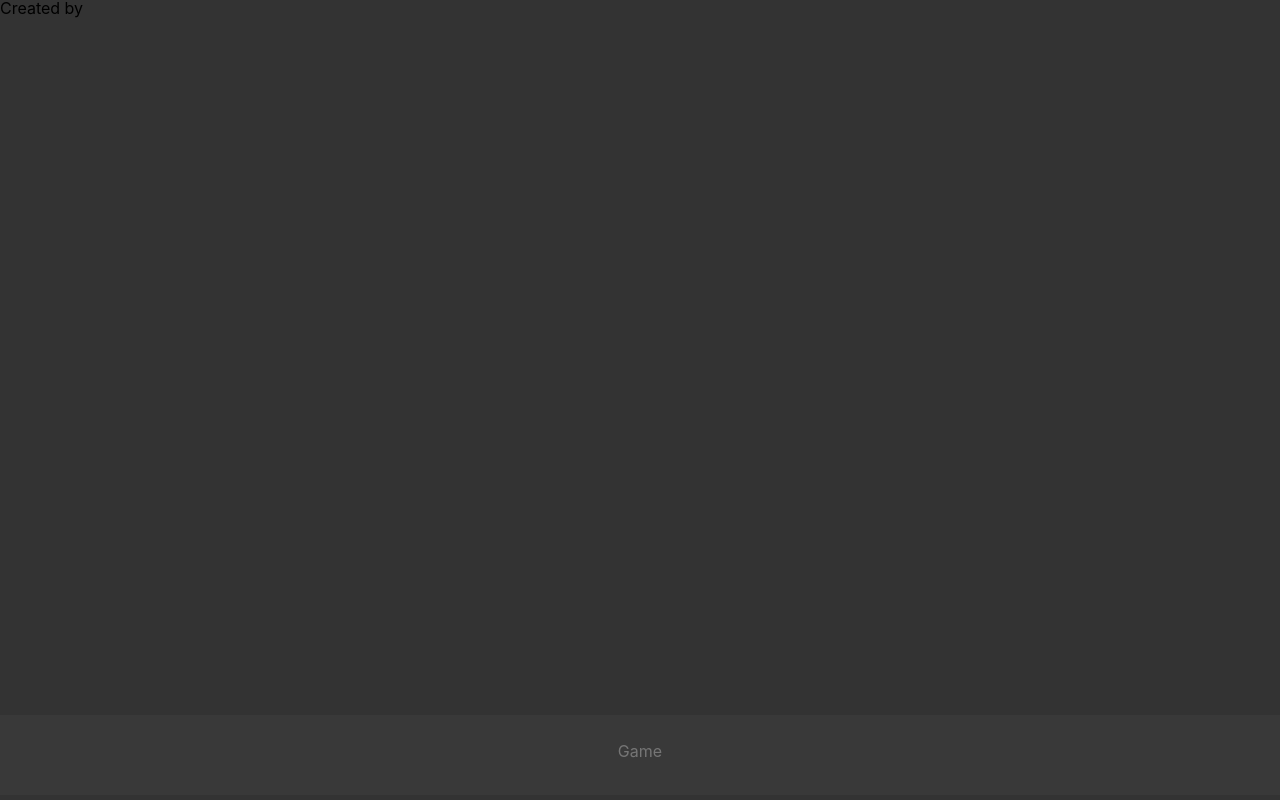
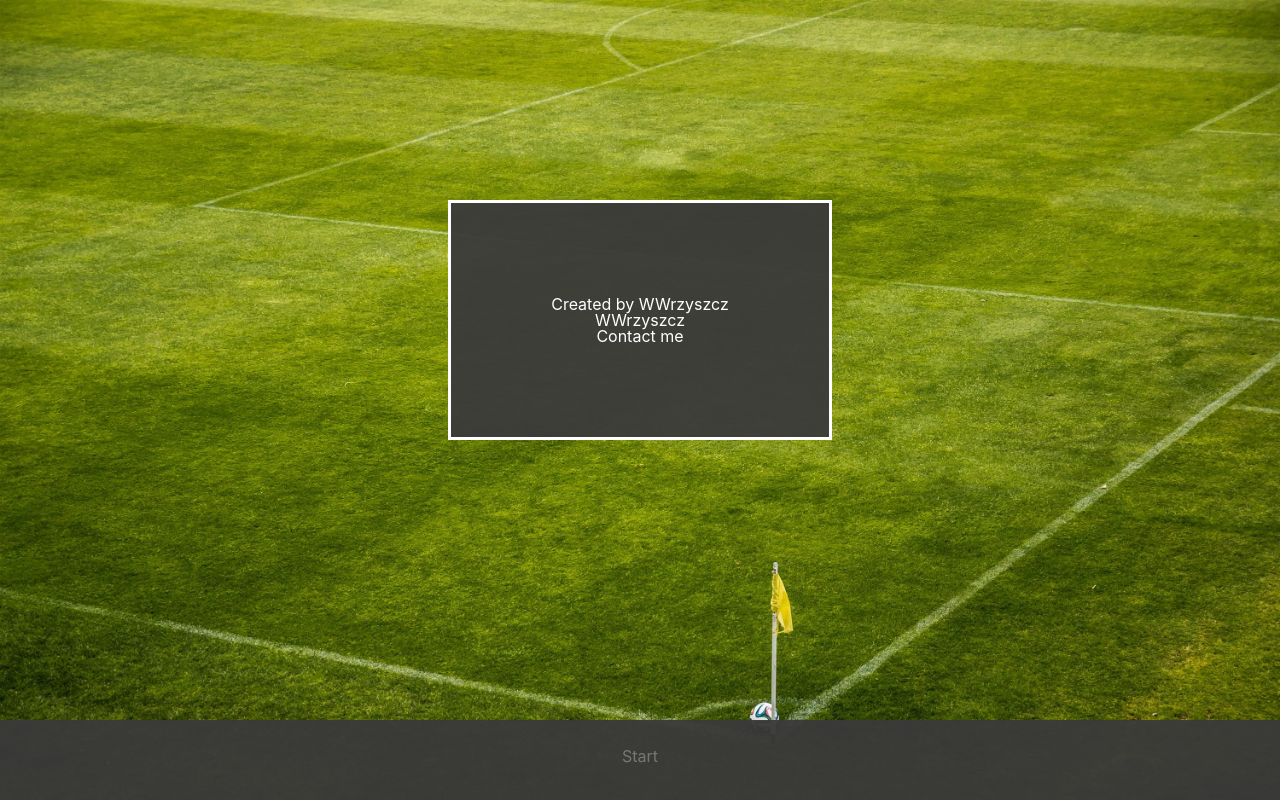
Before and after one commit to wwrzyszcz/FootballQuiz, a React app: page /Contact in a window 1280 px wide. Built offline with nearby package versions, Linux system fonts and the light colour scheme.

Commit message:
not working yet module of Game component

```diff
--- a/package.json
+++ b/package.json
@@ -10,6 +10,8 @@
   "author": "Kuba Przetakiewicz",
   "license": "The Unlicense",
   "dependencies": {
+    "axios": "^0.17.1",
+    "file-loader": "^1.1.5",
     "googleapis": "^23.0.0",
     "normalize.css": "^7.0.0",
     "react": "^16.0.0",
--- a/src/components/App/App.js
+++ b/src/components/App/App.js
@@ -3,6 +3,7 @@ import {
     Route,
     Switch,
 } from 'react-router-dom';
+// import axios from 'axios';
 import './App.scss';
 import Button from '../Button/Button';
 import {Footer} from '../Footer/Footer';
@@ -10,15 +11,17 @@ import {Contact} from '../Contact/Contact';
 import {HighScores} from '../HighScores/HighScores';
 import {Game} from '../Game/Game';
 
+export default class App extends React.Component{
 
-export default class App extends React.Component{
-    constructor(props){
+    constructor(props) {
         super(props);
-        this.state={
-            value:"",
+        this.state = {
+            teams: [],
         }
     }
+
     render(){
+
      return(
         <div>
             <Switch>
@@ -26,7 +29,6 @@ export default class App extends React.Component{
                 <Route  exact path='/Contact' component={Contact}></Route>
                 <Route  exact path='/HighScores' component={HighScores}></Route>
                 <Route  exact path='/Game' component={Game}></Route>
-
             </Switch>
         </div>
      )
--- a/src/components/Contact/Contact.js
+++ b/src/components/Contact/Contact.js
@@ -1,43 +1,38 @@
 import React from 'react';
-import {
-    Route,
-    Switch
-} from 'react-router-dom';
 import {Footer} from '../Footer/Footer';
 import './Contact.scss';
 
 export class Contact extends React.Component {
-    constructor(porps) {
-        super(porps)
+    constructor(props) {
+        super(props);
         this.state = {
-            authorData: " ",
+            authorData: {},
         }
     }
-changeState(){
+changeState=()=>{
 this.setState({
-    authorData: Author,
+    authorData: author,
 })
+}
+componentDidMount(){
+    this.changeState();
 }
     render() {
         return (
-            <div className={'contact__content'} onLoad={this.changeState}>
-                <h1>Created by {this.state.name}</h1>
+            <div className={'contact__content'}>
                 <address>
-                    <span>{this.state.account}</span>
-                    <span>{this.state.mail}</span>
+                    <h1>Created by {this.state.authorData.name}</h1>
+                    <span><a href={this.state.authorData.account}>WWrzyszcz</a></span>
+                    <span><a href={this.state.authorData.mail}>Contact me</a></span>
                 </address>
                 <Footer/>
             </div>
         )
     }
 }
-
-const Author = [
-    {
+const author = {
         id: 1,
         name: 'WWrzyszcz',
-        account: 'www.github.com/wwrzyszcz',
-        mail: 'wrzyszcz.wojciech@gmail.com',
+        account:`http://www.github.com/wwrzyszcz`,
+        mail: 'mailto:wrzyszcz.wojciech@gmail.com',
     }
-
-]
--- a/src/components/Contact/Contact.scss
+++ b/src/components/Contact/Contact.scss
@@ -2,7 +2,56 @@
   font-family: -apple-system, BlinkMacSystemFont, Segoe UI, Roboto, Oxygen-Sans, Ubuntu, Cantarell, Helvetica Neue, sans-serif;
   width:100vw;
   height:100vh;
-  background-color: #333333;
-  // background-image: url('/home/wojtek/Pulpit/FootballQuiz/img/pexels-photo-399187.jpeg');
+  background-image: url('/../../../img/the-ball-stadion-horn-corner-47343.jpeg');
   background-size: cover;
 }
+address{
+  box-sizing:border-box;
+  position: relative;
+  top: 40%;
+  left: 50%;
+  transform: translate(-50%, -50%);
+  background-color: rgba(58,58,58,0.95);
+  width: 30%;
+  height: 30%;
+  border:1px solid gray;
+  transition:0.9s easy;
+  align-content: center;
+  &:hover{;
+    transition:0.9s;
+    border: 2px solid rgba(0,160,80,0);
+
+  }&::before {
+       border-bottom: 3px solid #FFF;
+       border-left: 3px solid #FFF;
+       width: 100%;
+       height:100%;
+       z-index: 3;
+       content:'';
+       position: absolute;
+       top:0;
+       left:0;
+       box-sizing: border-box;
+       transition: 0.9s easy;
+  }&::after {
+       border-top: 3px solid #FFF;
+       border-right: 3px solid #FFF;
+        width: 100%;
+        height:100%;
+        z-index: 3;
+        content:'';
+        position: absolute;
+        top:0;
+        left:0;
+        box-sizing: border-box;
+        transition: 0.9s easy;
+  }
+}
+span, a, h1 {
+  color:white;
+  display: block;
+  margin-top:10%;
+  text-align: center;
+  vertical-align: middle;
+  text-decoration: none;
+}
--- a/src/components/Footer/Footer.js
+++ b/src/components/Footer/Footer.js
@@ -16,7 +16,7 @@ export class Footer extends React.Component{
         return(
             <footer>
                 <nav>
-                        <NavLink className={'navi__item'} exact to='/'>Game </NavLink>
+                        <NavLink className={'navi__item'} exact to='/'>Start </NavLink>
                         <NavLink className={'navi__item'} exact to='/HighScores'>HighScores </NavLink>
                         <NavLink className={'navi__item'} exact to='/Contact'>Contact </NavLink>
                 </nav>
--- a/src/components/Footer/Footer.scss
+++ b/src/components/Footer/Footer.scss
@@ -7,7 +7,7 @@ footer{
     color: white;
     font-size: 1REM;
     position: fixed;
-    bottom: 5px;
+    bottom: 0;
 }
 nav {
     display: flex;
--- a/src/components/Game/Game.scss
+++ b/src/components/Game/Game.scss
@@ -2,7 +2,26 @@
   font-family: -apple-system, BlinkMacSystemFont, Segoe UI, Roboto, Oxygen-Sans, Ubuntu, Cantarell, Helvetica Neue, sans-serif;
   width:100vw;
   height:100vh;
-  background-color: #333333;
-  //background-image: url('./../img/pexels-photo-399187.jpeg');
+  background-image: url('./../../../img/pexels-photo-399187.jpeg');
   background-size: cover;
 }
+.img__square{
+  box-sizing:border-box;
+  position: relative;
+  top: 40%;
+  left: 50%;
+  transform: translate(-50%, -50%);
+  width:30%;
+  height:30%;
+  border:1px solid white;
+}
+answer__square{
+  box-sizing:border-box;
+  position: relative;
+  top: 70%;
+  left: 50%;
+  transform: translate(-50%, -50%);
+  width:30%;
+  height:30%;
+  border:1px solid white;
+}
--- a/src/components/HighScores/Highscores.scss
+++ b/src/components/HighScores/Highscores.scss
@@ -5,7 +5,7 @@
     width:100vw;
     height:100vh;
     background-color: #333333;
-    // background-image: url('/home/wojtek/Pulpit/FootballQuiz/img/pexels-photo-399187.jpeg');
+    background-image: url('/../../../img/arena7.jpg');
     background-size: cover;
 }
 table{
--- a/webpack.config.js
+++ b/webpack.config.js
@@ -22,7 +22,11 @@ module.exports = {
             },
             {
                 test: /\.s?css$/,
-                use: ['style-loader', 'css-loader','resolve-url-loader','sass-loader']
+                use: ['style-loader', 'css-loader', 'resolve-url-loader', 'sass-loader']
+            },
+            {
+                test: /\.(png|jpg|svg|gif|webp|jpeg)/,
+                use: 'file-loader'
             }
         ]
     },
```
Also changed, not shown: src/components/Data/Data.js (+36 -6 lines), src/components/Game/Game.js (+114 -5 lines), img/arena7.jpg (added), 1 other file (tests, documents, lock files or other folders).
